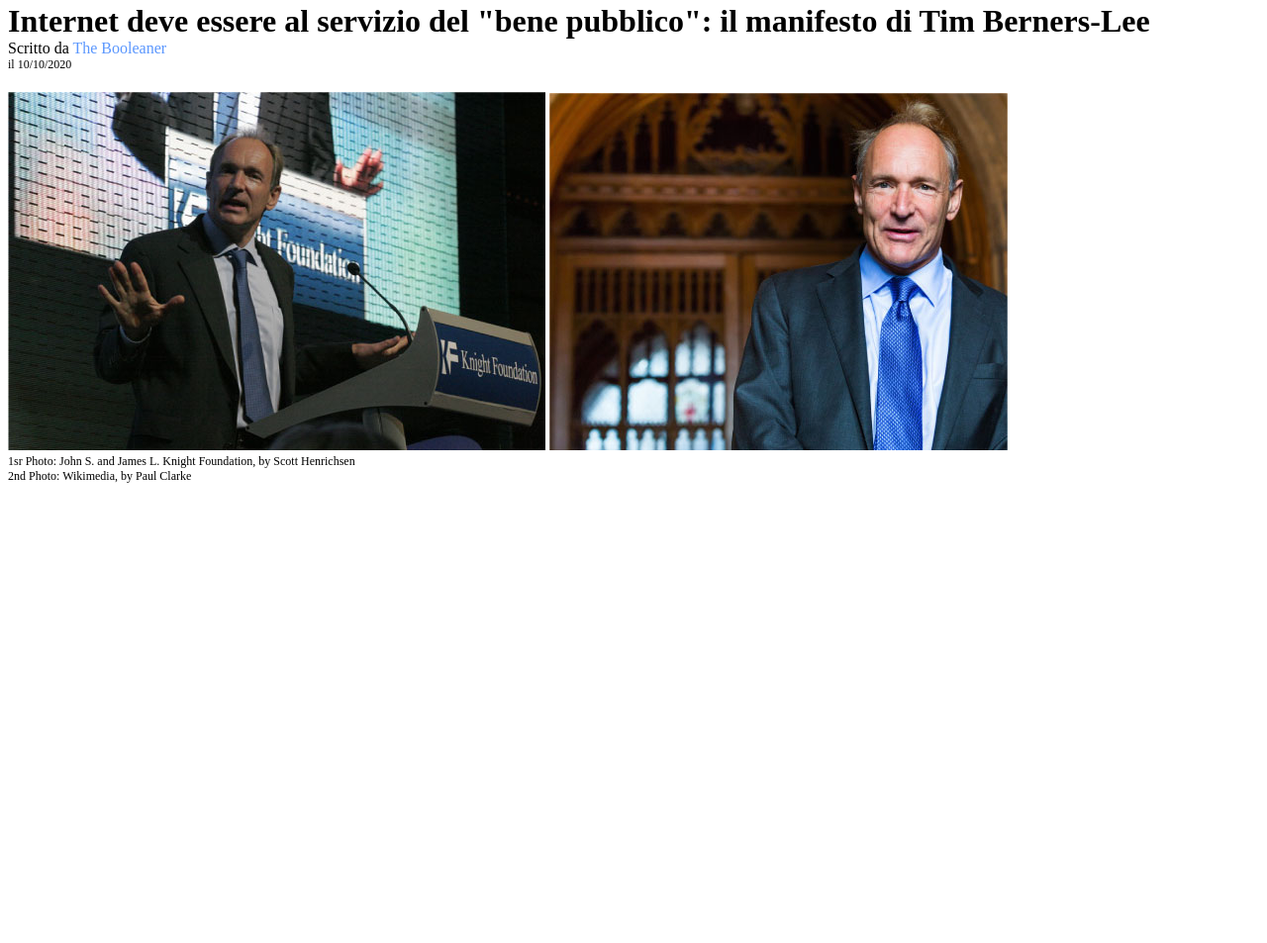
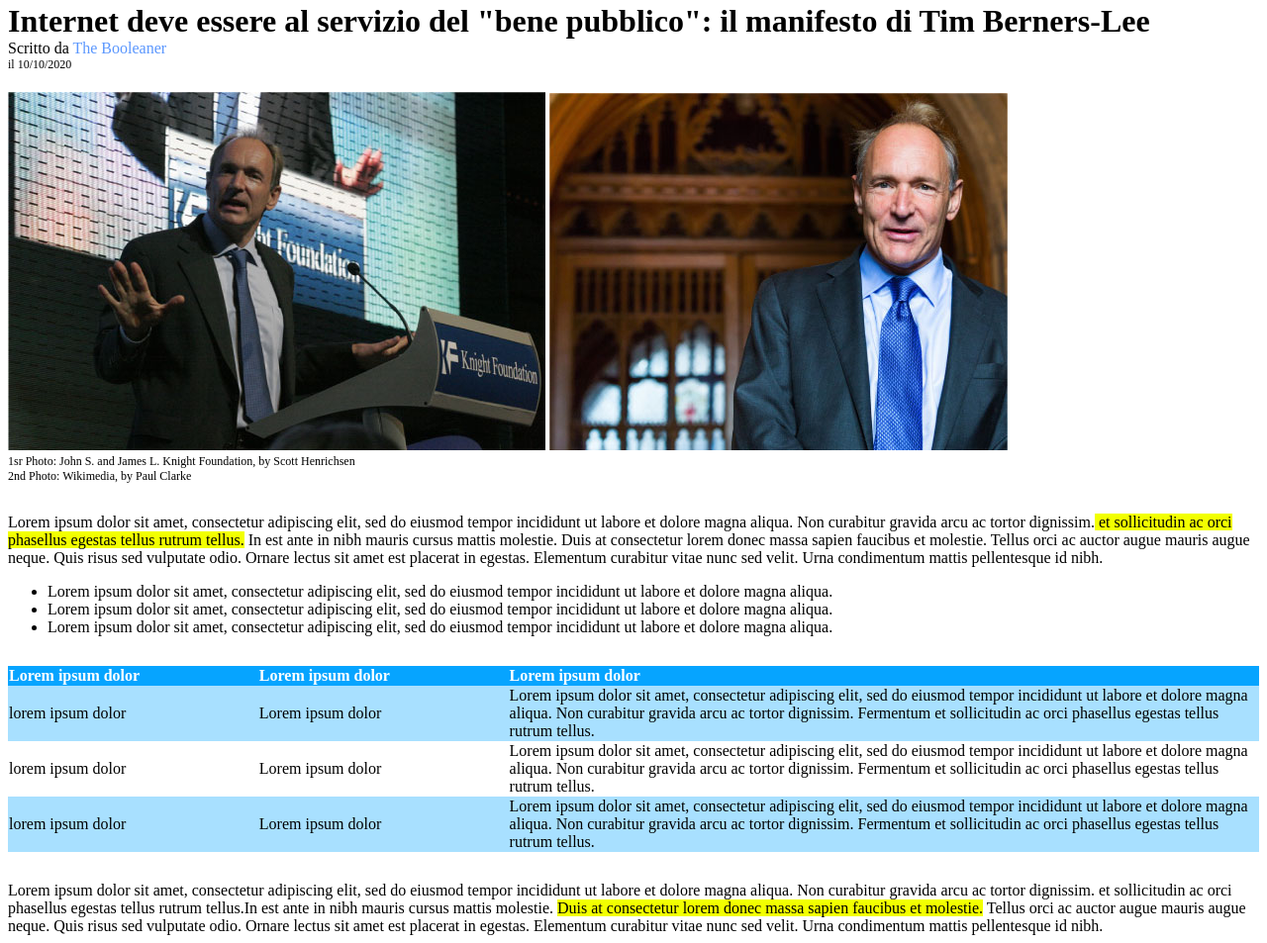
Before and after one commit to Antonius131/html-css-booleaner, a plain HTML site: page index.html in a window 1280 px wide. Shown: the part 140-1093 px from the top of the page at 99% size. Before the commit the page ends 800 px from the top, so only its background shows below. Drawn offline with Linux system fonts and the light colour scheme.

Commit message:
main content

```diff
--- a/css/style.css
+++ b/css/style.css
@@ -40,3 +40,44 @@ a {
 .image-container {
     margin-top: 20px;
 }
+
+
+
+/* main content */
+
+.main-content {
+    margin-top: 30px;
+}
+
+.highlighted-text {
+    background-color: rgb(242, 255, 0);
+}
+
+
+
+/* table */
+
+table {
+    margin: 30px 0px;
+}
+
+.row {
+    height: 40px;
+}
+
+.column {
+    width: 20%;
+}
+
+.description-column {
+    width: 60%;
+}
+
+.blue-row {
+    background-color: rgb(6, 164, 255);
+    color: #fff;
+}
+
+.light-row {
+    background-color: rgb(168, 224, 255);
+}
--- a/index.html
+++ b/index.html
@@ -27,6 +27,49 @@
             <p class="caption">1sr Photo: John S. and James L. Knight Foundation, by Scott Henrichsen</p>
             <p class="caption">2nd Photo: Wikimedia, by Paul Clarke</p>
         </div>
+
+        <!-- main content -->
+        <div class="main-content">
+
+            <!-- paragraph + list -->
+            <p>Lorem ipsum dolor sit amet, consectetur adipiscing elit, sed do eiusmod tempor incididunt ut labore et dolore magna aliqua. Non curabitur gravida arcu ac tortor dignissim.<span class="highlighted-text"> et sollicitudin ac orci phasellus egestas tellus rutrum tellus.</span> In est ante in nibh mauris cursus mattis molestie. Duis at consectetur lorem donec massa sapien faucibus et molestie. Tellus orci ac auctor augue mauris augue neque. Quis risus sed vulputate odio. Ornare lectus sit amet est placerat in egestas. Elementum curabitur vitae nunc sed velit. Urna condimentum mattis pellentesque id nibh.</p>
+            <ul>
+                <li>Lorem ipsum dolor sit amet, consectetur adipiscing elit, sed do eiusmod tempor incididunt ut labore et dolore magna aliqua.</li>
+                <li>Lorem ipsum dolor sit amet, consectetur adipiscing elit, sed do eiusmod tempor incididunt ut labore et dolore magna aliqua.</li>
+                <li>Lorem ipsum dolor sit amet, consectetur adipiscing elit, sed do eiusmod tempor incididunt ut labore et dolore magna aliqua.</li>
+            </ul>
+
+            <!-- table -->
+            <table cellspacing="0">
+                <thead>
+                    <tr class="blue-row">
+                        <td class="column"><strong>Lorem ipsum dolor</strong></td>
+                        <td class="column"><strong>Lorem ipsum dolor</strong></td>
+                        <td class="description-column"><strong>Lorem ipsum dolor</strong></td>
+                    </tr>
+                </thead>
+                <tbody>
+                    <tr class="row light-row">
+                        <td>lorem ipsum dolor</td>
+                        <td>Lorem ipsum dolor</td>
+                        <td>Lorem ipsum dolor sit amet, consectetur adipiscing elit, sed do eiusmod tempor incididunt ut labore et dolore magna aliqua. Non curabitur gravida arcu ac tortor dignissim. Fermentum et sollicitudin ac orci phasellus egestas tellus rutrum tellus.</td>
+                    </tr>
+                    <tr class="row">
+                        <td>lorem ipsum dolor</td>
+                        <td>Lorem ipsum dolor</td>
+                        <td>Lorem ipsum dolor sit amet, consectetur adipiscing elit, sed do eiusmod tempor incididunt ut labore et dolore magna aliqua. Non curabitur gravida arcu ac tortor dignissim. Fermentum et sollicitudin ac orci phasellus egestas tellus rutrum tellus.</td>
+                    </tr>
+                    <tr class="row light-row">
+                        <td>lorem ipsum dolor</td>
+                        <td>Lorem ipsum dolor</td>
+                        <td>Lorem ipsum dolor sit amet, consectetur adipiscing elit, sed do eiusmod tempor incididunt ut labore et dolore magna aliqua. Non curabitur gravida arcu ac tortor dignissim. Fermentum et sollicitudin ac orci phasellus egestas tellus rutrum tellus.</td>
+                    </tr>
+                </tbody>
+            </table>
+
+            <!-- paragraph -->
+            <p>Lorem ipsum dolor sit amet, consectetur adipiscing elit, sed do eiusmod tempor incididunt ut labore et dolore magna aliqua. Non curabitur gravida arcu ac tortor dignissim. et sollicitudin ac orci phasellus egestas tellus rutrum tellus.In est ante in nibh mauris cursus mattis molestie. <span class="highlighted-text">Duis at consectetur lorem donec massa sapien faucibus et molestie.</span> Tellus orci ac auctor augue mauris augue neque. Quis risus sed vulputate odio. Ornare lectus sit amet est placerat in egestas. Elementum curabitur vitae nunc sed velit. Urna condimentum mattis pellentesque id nibh.</p>
+        </div>
     </main>
     <footer></footer>
 </body>
```
